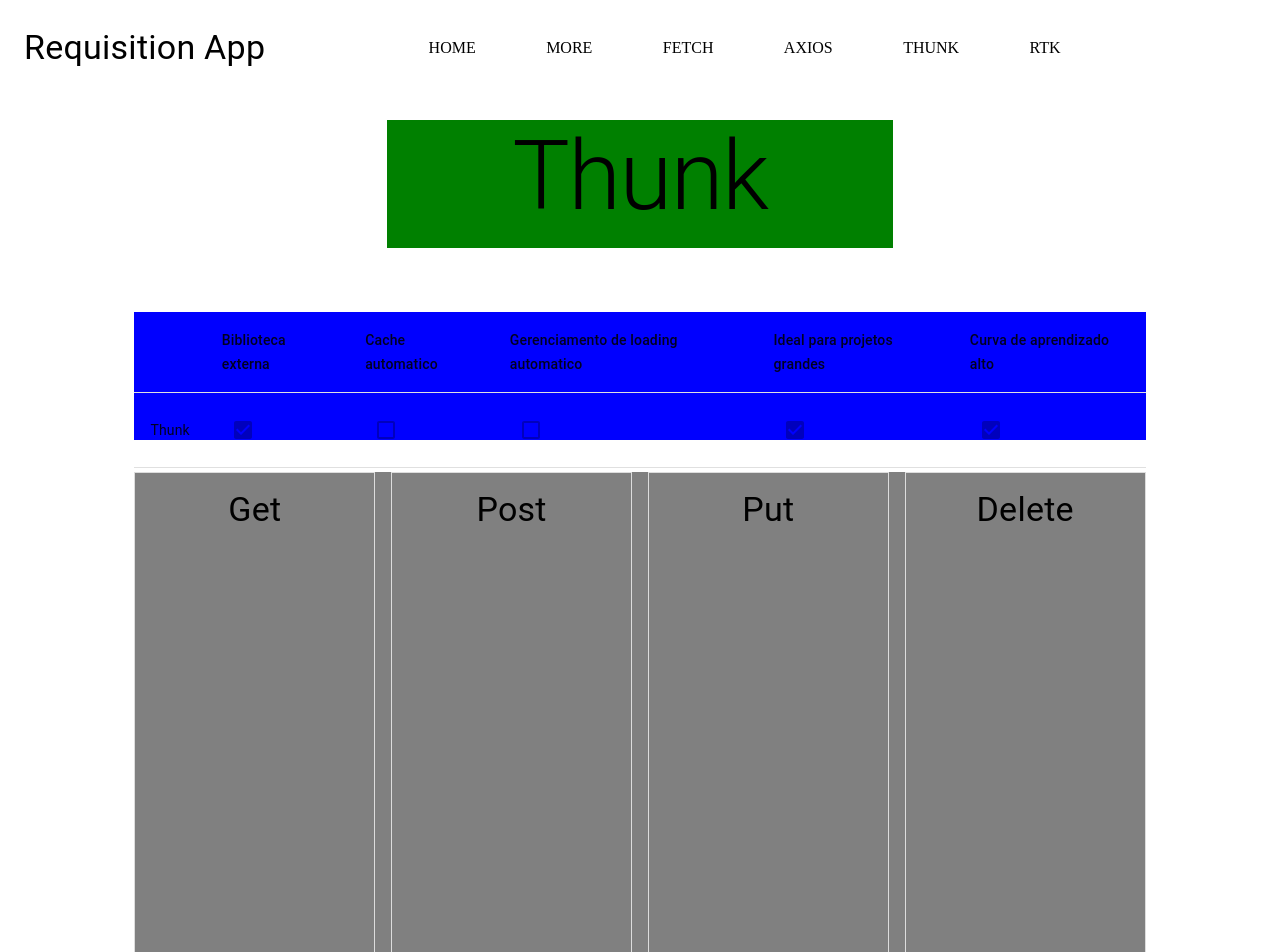
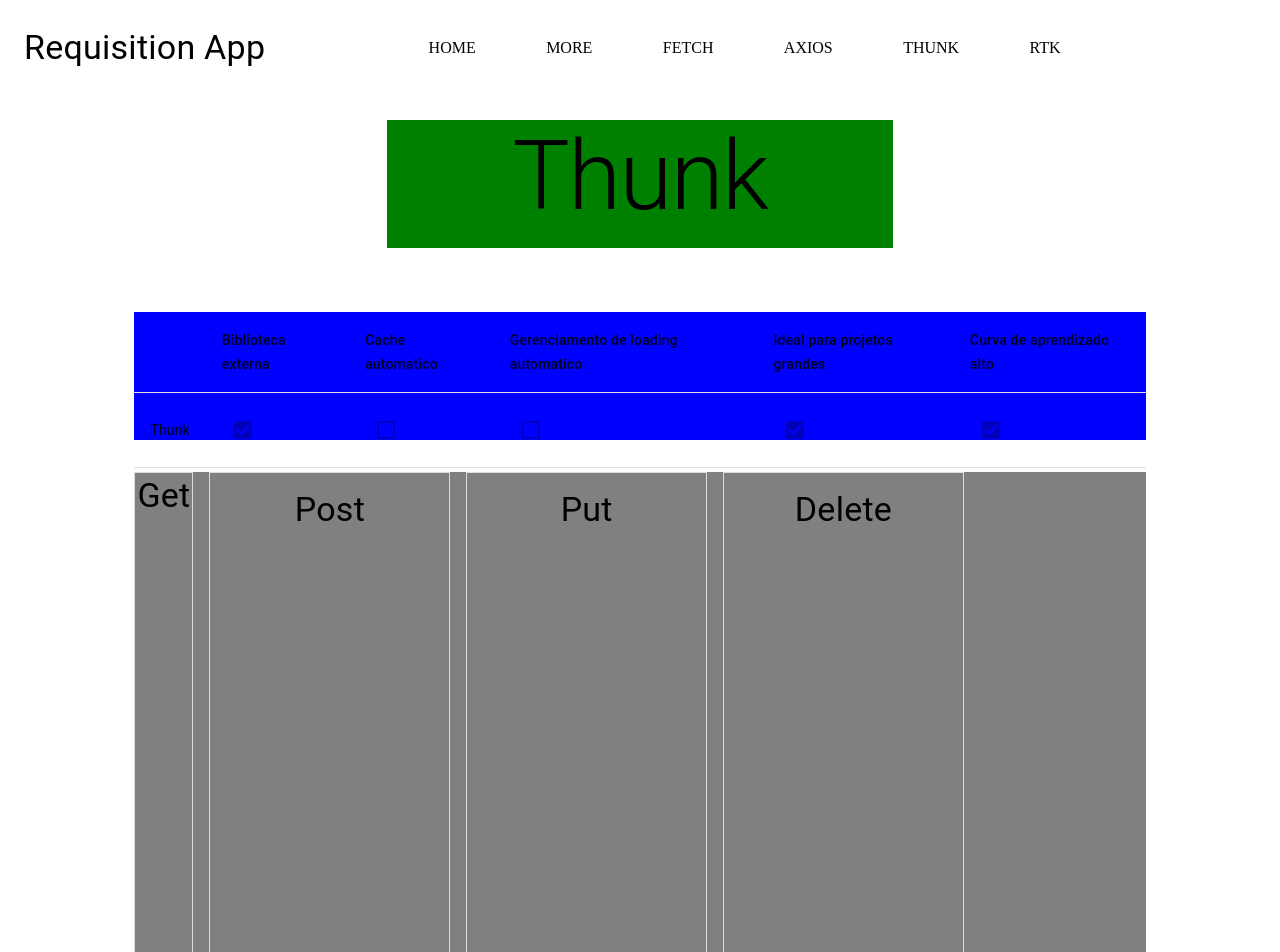
Before and after one commit to rafael-ferrom/ConnectionApi, a React (Vite) app in the folder connectionapi/: page /Thunk in a window 1280 px wide. Shown: the top 952 px of the page. Built offline with nearby package versions, Linux system fonts and the light colour scheme; no server answers; some icons are missing.

Commit message:
refactor: isolating the get components in the thunk page

```diff
--- /dev/null
+++ b/connectionapi/src/components/ContainerRequisitionFetchThunk/ContainerRequisitionFetchThunk.tsx
@@ -0,0 +1,22 @@
+import { Box, Typography } from "@mui/material";
+import type { toDo } from "../../models/toDo";
+import { StyledContainerRequistion } from "../../style/StyledContainerRequisition";
+
+interface IContainerRequisitionFetchThunkProps{
+    todos: toDo[]
+}
+
+const ContainerRequisitionFetchThunk = ({todos}:IContainerRequisitionFetchThunkProps) => {
+  return (
+    <StyledContainerRequistion>
+      <Typography variant="h4"> Get </Typography>
+      <Box>
+        {todos.slice(0, 15).map((t) => (
+          <Typography key={t.id}>{t.title}</Typography>
+        ))}
+      </Box>
+    </StyledContainerRequistion>
+  );
+};
+
+export default ContainerRequisitionFetchThunk;
--- a/connectionapi/src/pages/ThunkPage/Thunk.tsx
+++ b/connectionapi/src/pages/ThunkPage/Thunk.tsx
@@ -16,6 +16,7 @@ import {
 import type { CreateTodoDTO } from "../../dtos/CreateTodoDTO";
 import type { toDo } from "../../models/toDo";
 import TableInfos from "../../components/TableInfos/TableInfos";
+import ContainerRequisitionFetchThunk from "../../components/ContainerRequisitionFetchThunk/ContainerRequisitionFetchThunk";
 
 const Thunk = () => {
   const specifyRequisition = RowsTable.find((opt) => opt.name === "Thunk");
@@ -92,24 +93,7 @@ const Thunk = () => {
         container
         spacing={2}
       >
-        <Grid
-          size={3}
-          sx={{
-            border: "1px solid #ddd",
-            padding: 2,
-            display: "flex",
-            flexDirection: "column",
-            justifyContent: "space-between",
-            alignItems: "center",
-          }}
-        >
-          <Typography variant="h4"> Get </Typography>
-          <Box>
-            {todos.slice(0, 15).map((t) => (
-              <Typography key={t.id}>{t.title}</Typography>
-            ))}
-          </Box>
-        </Grid>
+        <ContainerRequisitionFetchThunk todos={todos}/>
         <Grid
           size={3}
           sx={{
```
